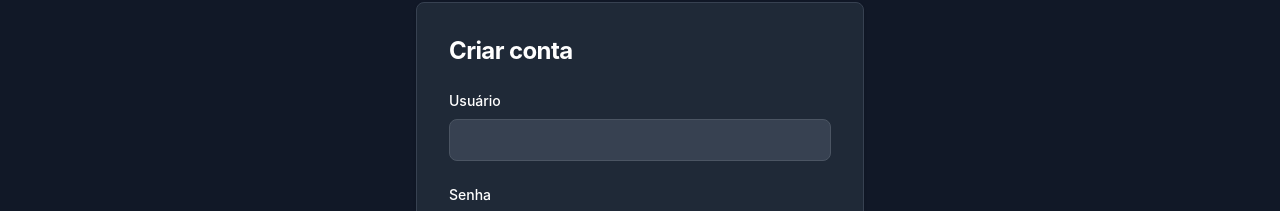
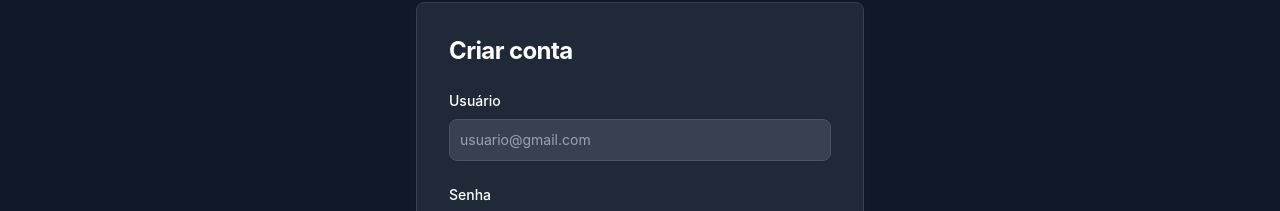
Before and after one commit to anderlim/academiaDoDragao, a React (Create React App) app in the folder front/: page /register in a window 1280 px wide. Shown: the part 264-475 px from the top of the page. Built offline with nearby package versions, Linux system fonts and the light colour scheme; no server answers.

Commit message:
:rocket: adição do placeholder

```diff
--- a/front/src/components/RegisterUser.js
+++ b/front/src/components/RegisterUser.js
@@ -82,7 +82,7 @@
                     onChange={({ target }) => setUsername(target.value)}
                     id="username"
                     className="bg-gray-50 border border-gray-300 text-gray-900 sm:text-sm rounded-lg focus:ring-primary-600 focus:border-primary-600 block w-full p-2.5 dark:bg-gray-700 dark:border-gray-600 dark:placeholder-gray-400 dark:text-white dark:focus:ring-blue-500 dark:focus:border-blue-500"
-                    placeholder=""
+                    placeholder="usuario@gmail.com"
                     required={true}
                   />
                 </div>
```
